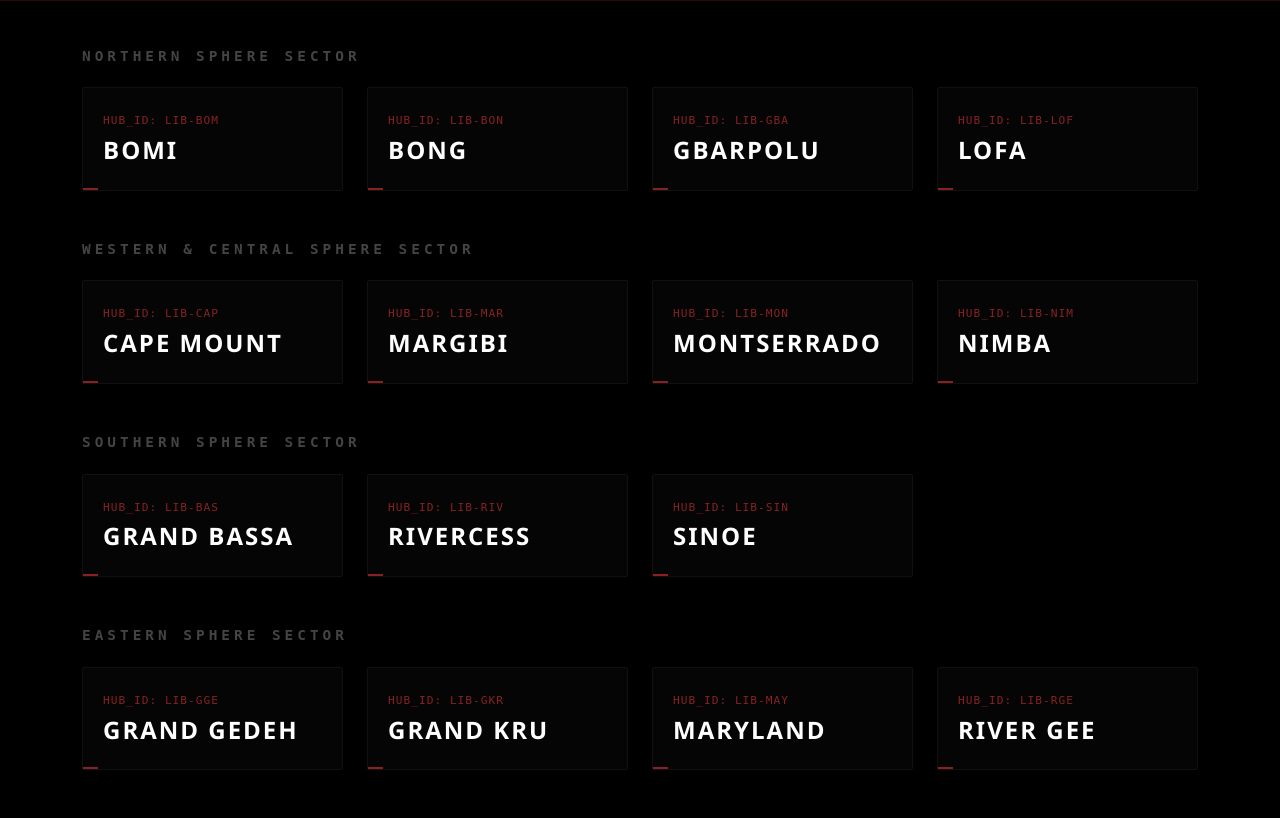
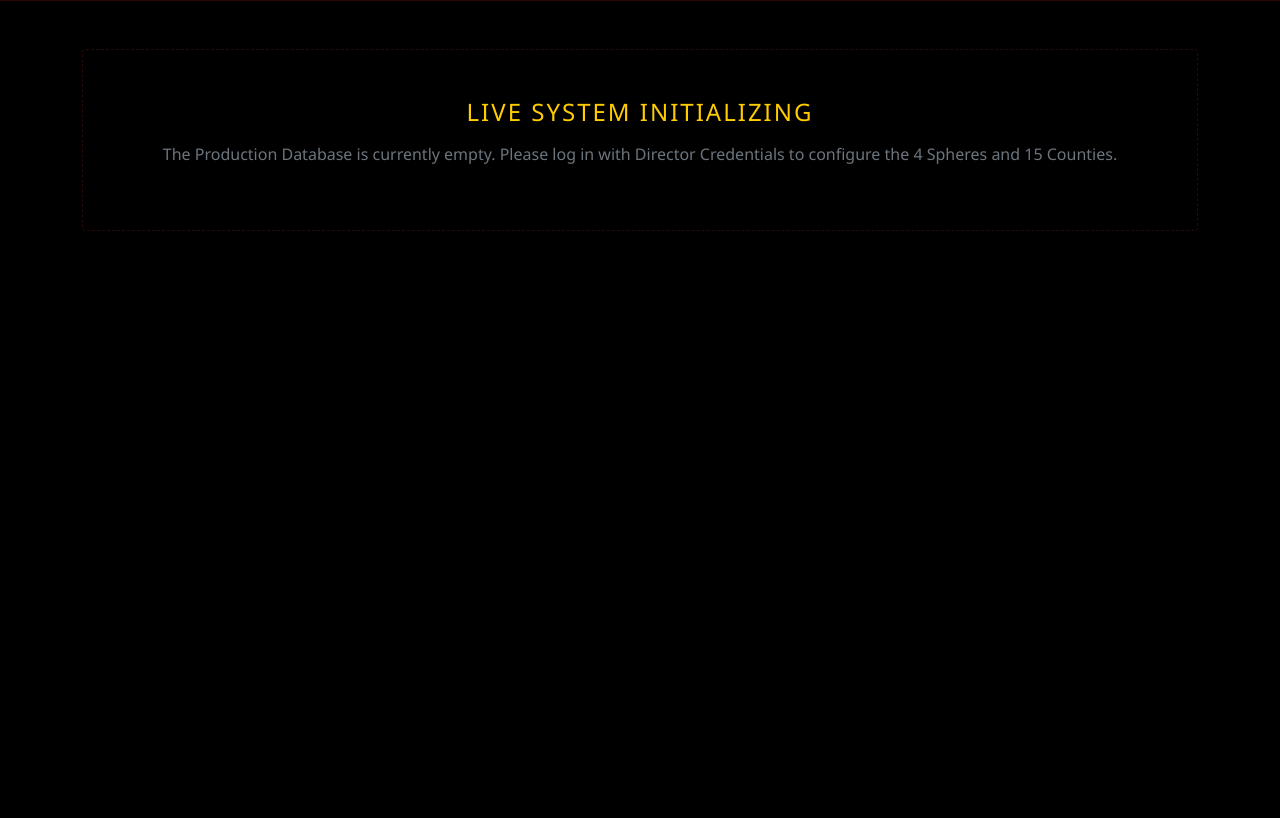
Before and after one commit to Azukai100699/pasel-base-command, a Django app: page / in a window 1280 px wide. Shown: the part 479-1297 px from the top of the page. After the commit the page ends 710 px from the top, so only its background shows below. Run offline with Django 5.2, Linux system fonts and the light colour scheme; data that the repository does not hold is empty.

Commit message:
Restored offline master template with precise URL routing and gold UI vectors

```diff
--- a/core/templates/index.html
+++ b/core/templates/index.html
@@ -179,23 +172,23 @@
 
     <nav class="navbar navbar-expand-lg navbar-dark">
         <div class="container">
-            <a class="navbar-brand" href="/">PASEL // BASE COMMAND</a>
+            <a class="navbar-brand" href="{% url 'index' %}">PASEL // BASE COMMAND</a>
             <button class="navbar-toggler" type="button" data-bs-toggle="collapse" data-bs-target="#navbarNav">
                 <span class="navbar-toggler-icon"></span>
             </button>
             <div class="collapse navbar-collapse justify-content-end" id="navbarNav">
                 <ul class="navbar-nav align-items-center">
                     <li class="nav-item me-4">
-                        <a class="nav-link" href="#">System Map</a>
+                        <a class="nav-link" href="{% url 'index' %}">System Map</a>
                     </li>
                     <li class="nav-item me-4">
-                        <a class="nav-link" href="#">Mission</a>
+                        <a class="nav-link" href="{% url 'about' %}">Mission</a>
                     </li>
                     <li class="nav-item me-4">
-                        <a class="nav-link" href="#">Leadership</a>
+                        <a class="nav-link" href="{% url 'directors' %}">Leadership</a>
                     </li>
                     <li class="nav-item">
-                        <a class="btn btn-login px-4" href="/admin/">LOGIN</a>
+                        <a class="btn btn-login px-4" href="{% url 'login' %}">LOGIN</a>
                     </li>
                 </ul>
             </div>
@@ -206,28 +199,27 @@
         <div id="heroCarousel" class="carousel slide hero-carousel" data-bs-ride="carousel" data-bs-interval="4000">
             <div class="carousel-inner">
                 <div class="carousel-item active">
-                    <img src="{% static 'images/slide1.jpg' %}" alt="PASEL View 1">
+                    <img src="{% static 'images/slide1.jpg' %}" alt="PASEL Site View 1">
                 </div>
                 <div class="carousel-item">
-                    <img src="{% static 'images/slide2.jpg' %}" alt="PASEL View 2">
-                </div>
-                <div class="carousel-item " >
-                    <img src="{% static 'images/slide3.jpg' %}" alt="PASEL View 3">
+                    <img src="{% static 'images/slide2.jpg' %}" alt="PASEL Site View 2">
                 </div>
                 <div class="carousel-item">
-                    <img src="{% static 'images/slide4.jpg' %}" alt="PASEL View 4">
+                    <img src="{% static 'images/slide3.jpg' %}" alt="PASEL Site View 3">
+                </div>
+                <div class="carousel-item">
+                    <img src="{% static 'images/slide4.jpg' %}" alt="PASEL Site View 4">
                 </div>
             </div>
         </div>
         <div class="hero-overlay">
-            <a href="/" class="logo-home-link">
+            <a href="{% url 'index' %}" class="logo-home-link">
                 <img src="{% static 'images/logo.png' %}" alt="PASEL Gold Emblem" class="main-logo">
             </a>
         </div>
     </div>
 
     <div class="container my-4">
-        {% if spheres %}
         {% for sphere in spheres %}
             <div class="sector-title">{{ sphere.name|upper }} Sector</div>
             <div class="row g-4 mb-5">
@@ -242,99 +234,12 @@
                     </div>
                 {% endfor %}
             </div>
+        {% empty %}
+            <div class="text-center my-5 py-5" style="border: 1px dashed #2a0808; border-radius: 4px;">
+                <h4 style="color: #ffcc00; letter-spacing: 2px;">LIVE SYSTEM INITIALIZING</h4>
+                <p class="text-secondary mt-3">The Production Database is currently empty. Please log in with Director Credentials to configure the 4 Spheres and 15 Counties.</p>
+            </div>
         {% endfor %}
-        {% else %}
-            <div class="sector-title">Northern Sphere Sector</div>
-            <div class="row g-4 mb-5">
-                <div class="col-6 col-md-3">
-                    <a href="/admin/" class="hub-link-wrapper">
-                        <div class="hub-card"><div class="hub-id">Hub_ID: Lib-Bom</div><h3 class="hub-name">BOMI</h3></div>
-                    </a>
-                </div>
-                <div class="col-6 col-md-3">
-                    <a href="/admin/" class="hub-link-wrapper">
-                        <div class="hub-card"><div class="hub-id">Hub_ID: Lib-Bon</div><h3 class="hub-name">BONG</h3></div>
-                    </a>
-                </div>
-                <div class="col-6 col-md-3">
-                    <a href="/admin/" class="hub-link-wrapper">
-                        <div class="hub-card"><div class="hub-id">Hub_ID: Lib-Gba</div><h3 class="hub-name">GBARPOLU</h3></div>
-                    </a>
-                </div>
-                <div class="col-6 col-md-3">
-                    <a href="/admin/" class="hub-link-wrapper">
-                        <div class="hub-card"><div class="hub-id">Hub_ID: Lib-Lof</div><h3 class="hub-name">LOFA</h3></div>
-                    </a>
-                </div>
-            </div>
-
-            <div class="sector-title">Western & Central Sphere Sector</div>
-            <div class="row g-4 mb-5">
-                <div class="col-6 col-md-3">
-                    <a href="/admin/" class="hub-link-wrapper">
-                        <div class="hub-card"><div class="hub-id">Hub_ID: Lib-Cap</div><h3 class="hub-name">CAPE MOUNT</h3></div>
-                    </a>
-                </div>
-                <div class="col-6 col-md-3">
-                    <a href="/admin/" class="hub-link-wrapper">
-                        <div class="hub-card"><div class="hub-id">Hub_ID: Lib-Mar</div><h3 class="hub-name">MARGIBI</h3></div>
-                    </a>
-                </div>
-                <div class="col-6 col-md-3">
-                    <a href="/admin/" class="hub-link-wrapper">
-                        <div class="hub-card"><div class="hub-id">Hub_ID: Lib-Mon</div><h3 class="hub-name">MONTSERRADO</h3></div>
-                    </a>
-                </div>
-                <div class="col-6 col-md-3">
-                    <a href="/admin/" class="hub-link-wrapper">
-                        <div class="hub-card"><div class="hub-id">Hub_ID: Lib-Nim</div><h3 class="hub-name">NIMBA</h3></div>
-                    </a>
-                </div>
-            </div>
-
-            <div class="sector-title">Southern Sphere Sector</div>
-            <div class="row g-4 mb-5">
-                <div class="col-6 col-md-3">
-                    <a href="/admin/" class="hub-link-wrapper">
-                        <div class="hub-card"><div class="hub-id">Hub_ID: Lib-Bas</div><h3 class="hub-name">GRAND BASSA</h3></div>
-                    </a>
-                </div>
-                <div class="col-6 col-md-3">
-                    <a href="/admin/" class="hub-link-wrapper">
-                        <div class="hub-card"><div class="hub-id">Hub_ID: Lib-Riv</div><h3 class="hub-name">RIVERCESS</h3></div>
-                    </a>
-                </div>
-                <div class="col-6 col-md-3">
-                    <a href="/admin/" class="hub-link-wrapper">
-                        <div class="hub-card"><div class="hub-id">Hub_ID: Lib-Sin</div><h3 class="hub-name">SINOE</h3></div>
-                    </a>
-                </div>
-            </div>
-
-            <div class="sector-title">Eastern Sphere Sector</div>
-            <div class="row g-4 mb-5">
-                <div class="col-6 col-md-3">
-                    <a href="/admin/" class="hub-link-wrapper">
-                        <div class="hub-card"><div class="hub-id">Hub_ID: Lib-Gge</div><h3 class="hub-name">GRAND GEDEH</h3></div>
-                    </a>
-                </div>
-                <div class="col-6 col-md-3">
-                    <a href="/admin/" class="hub-link-wrapper">
-                        <div class="hub-card"><div class="hub-id">Hub_ID: Lib-Gkr</div><h3 class="hub-name">GRAND KRU</h3></div>
-                    </a>
-                </div>
-                <div class="col-6 col-md-3">
-                    <a href="/admin/" class="hub-link-wrapper">
-                        <div class="hub-card"><div class="hub-id">Hub_ID: Lib-May</div><h3 class="hub-name">MARYLAND</h3></div>
-                    </a>
-                </div>
-                <div class="col-6 col-md-3">
-                    <a href="/admin/" class="hub-link-wrapper">
-                        <div class="hub-card"><div class="hub-id">Hub_ID: Lib-Rge</div><h3 class="hub-name">RIVER GEE</h3></div>
-                    </a>
-                </div>
-            </div>
-        {% endif %}
     </div>
 
     <script src="https://cdn.jsdelivr.net/npm/bootstrap@5.3.0/dist/js/bootstrap.bundle.min.js"></script>
```
Also changed, not shown: other parts of core/templates/index.html (+17 -24 lines). Lines whose indentation alone changed are shown as unchanged.
